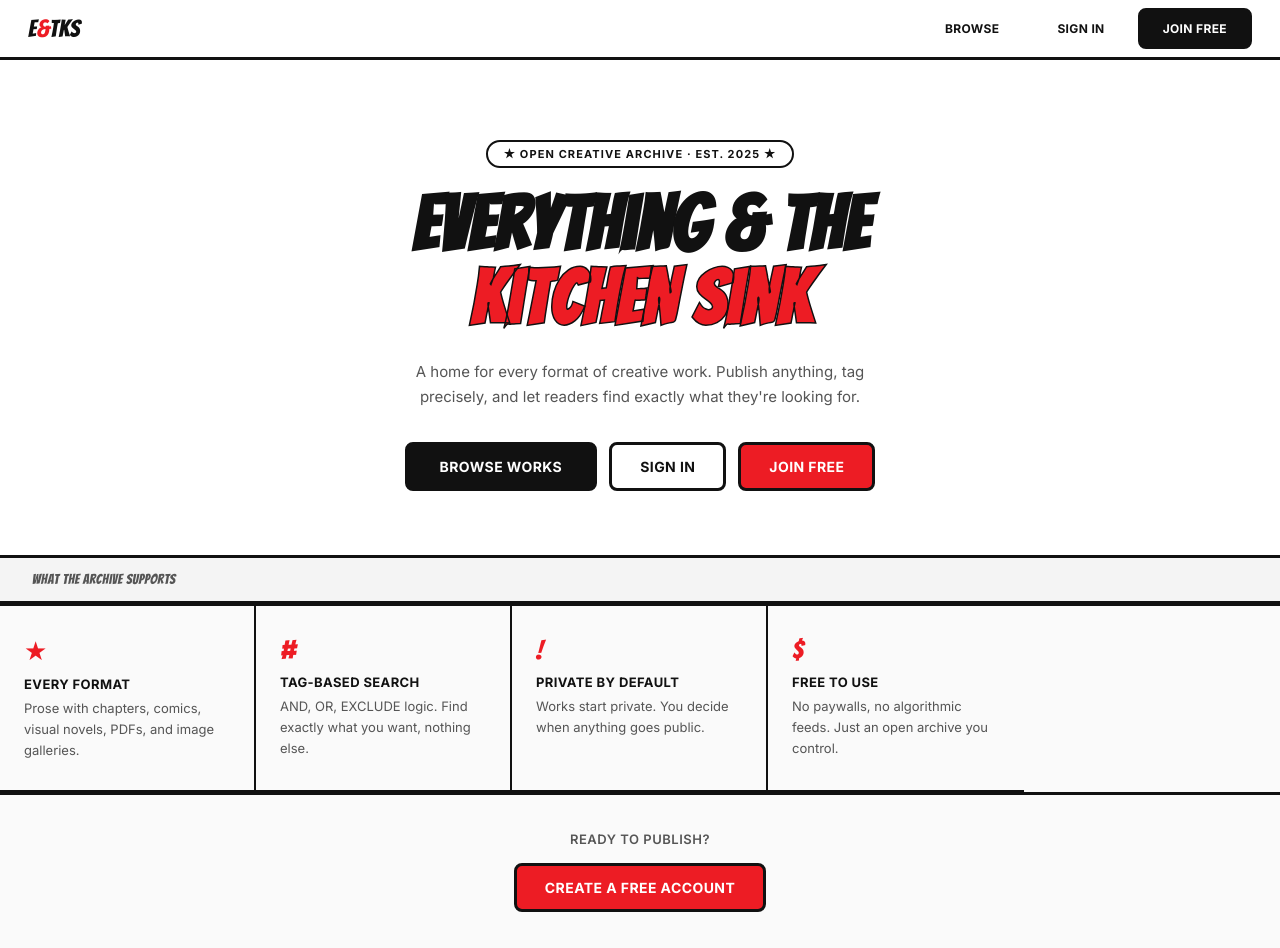
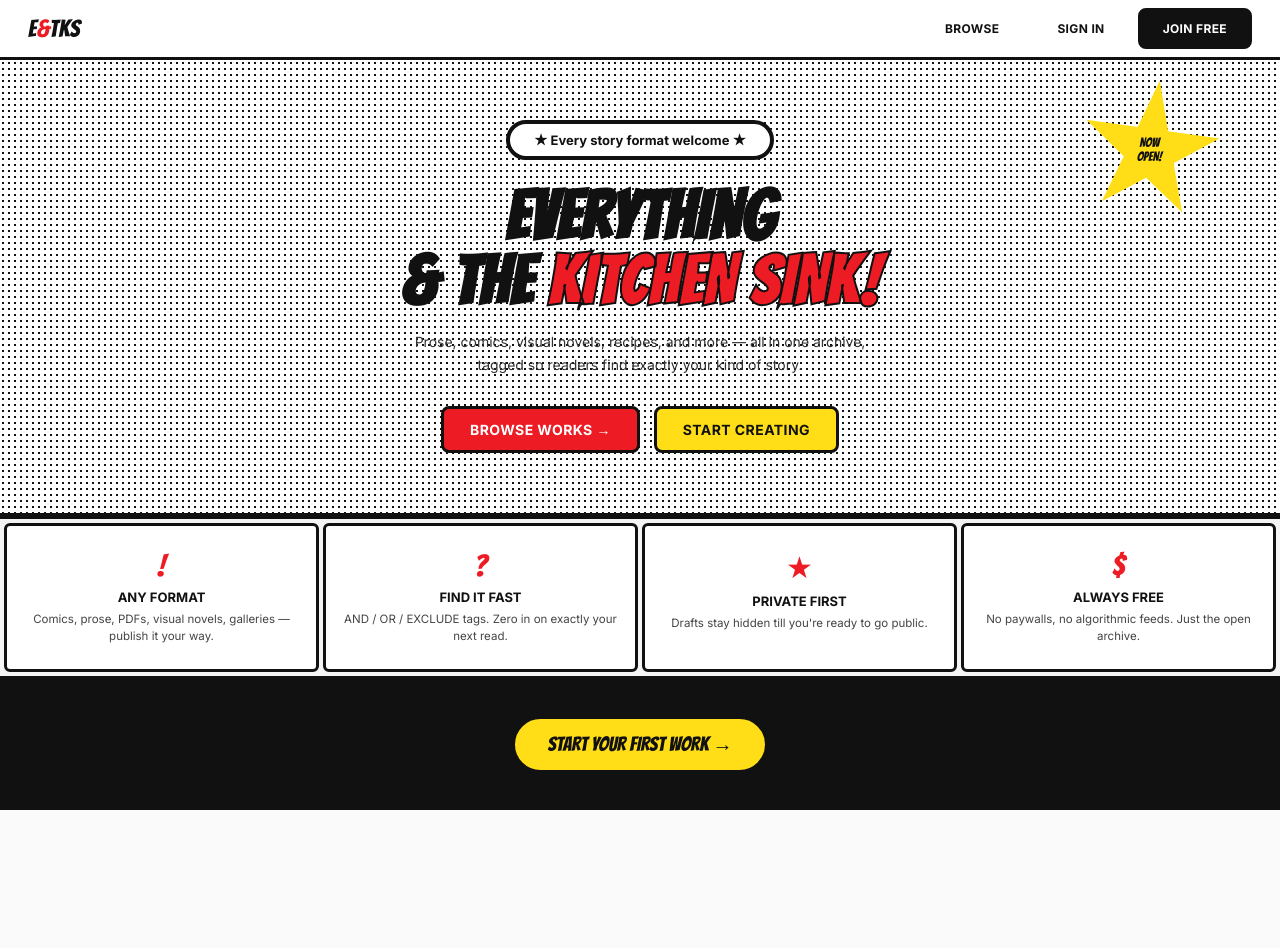
Before and after one commit to DanielleJTaylor/ETKS, a React (Vite) app: page / in a window 1280 px wide. After the commit the page ends 810 px from the top, so only its background shows below. Built offline with nearby package versions, Linux system fonts and the light colour scheme.

Commit message:
Landing page matches comic-ink mockup

```diff
--- a/src/pages/Landing.jsx
+++ b/src/pages/Landing.jsx
@@ -2,50 +2,133 @@ import { Link } from "react-router-dom";
 import { useAuth } from "../lib/AuthContext";
 
 const FEATURES = [
-  { icon: "★", title: "Every Format",       desc: "Prose with chapters, comics, visual novels, PDFs, and image galleries." },
-  { icon: "#", title: "Tag-Based Search",   desc: "AND, OR, EXCLUDE logic. Find exactly what you want, nothing else." },
-  { icon: "!", title: "Private by Default", desc: "Works start private. You decide when anything goes public." },
-  { icon: "$", title: "Free to Use",        desc: "No paywalls, no algorithmic feeds. Just an open archive you control." },
+  { icon: "!", title: "Any Format",       desc: "Comics, prose, PDFs, visual novels, galleries — publish it your way." },
+  { icon: "?", title: "Find It Fast",     desc: "AND / OR / EXCLUDE tags. Zero in on exactly your next read." },
+  { icon: "★", title: "Private First",    desc: "Drafts stay hidden till you're ready to go public." },
+  { icon: "$", title: "Always Free",      desc: "No paywalls, no algorithmic feeds. Just the open archive." },
 ];
+
+const heroStyle = {
+  position: "relative",
+  padding: "60px 28px",
+  textAlign: "center",
+  overflow: "hidden",
+  borderBottom: "var(--border)",
+  backgroundImage: "radial-gradient(#111 0.8px, transparent 0.8px)",
+  backgroundSize: "6px 6px",
+  backgroundColor: "#fff",
+};
+
+const burstStyle = {
+  position: "absolute",
+  top: 20,
+  right: 60,
+  width: 140,
+  height: 140,
+  background: "#ffde17",
+  clipPath: "polygon(50% 0%,61% 35%,98% 35%,68% 57%,79% 91%,50% 70%,21% 91%,32% 57%,2% 35%,39% 35%)",
+  display: "flex",
+  alignItems: "center",
+  justifyContent: "center",
+  transform: "rotate(8deg)",
+};
+
+const speechStyle = {
+  display: "inline-block",
+  background: "#fff",
+  border: "4px solid #111",
+  borderRadius: 30,
+  padding: "8px 24px",
+  fontWeight: 700,
+  fontSize: 13,
+  marginBottom: 24,
+};
+
+const titleStyle = {
+  fontFamily: "var(--font-serif)",
+  fontSize: "clamp(42px, 7vw, 68px)",
+  lineHeight: 0.95,
+  letterSpacing: 1,
+  marginBottom: 18,
+};
+
+const popStyle = {
+  color: "#ed1c24",
+  WebkitTextStroke: "2px #111",
+};
 
 export default function Landing() {
   const { session } = useAuth();
 
   return (
     <div>
-      <div className="landing-hero">
-        <div className="hero-eyebrow">★ Open Creative Archive · Est. 2025 ★</div>
-        <h1 className="hero-title">Everything &amp; The<br /><em>Kitchen Sink</em></h1>
-        <p className="hero-sub">
-          A home for every format of creative work. Publish anything, tag precisely,
-          and let readers find exactly what they're looking for.
+      {/* Hero */}
+      <div style={heroStyle}>
+        <div style={burstStyle}>
+          <span style={{ fontFamily: "var(--font-serif)", fontSize: 13, transform: "rotate(-8deg)", textAlign: "center", lineHeight: 1.1 }}>
+            NOW<br />OPEN!
+          </span>
+        </div>
+
+        <div style={speechStyle}>★ Every story format welcome ★</div>
+
+        <h1 style={titleStyle}>
+          EVERYTHING<br />
+          &amp; THE <span style={popStyle}>KITCHEN SINK!</span>
+        </h1>
+
+        <p style={{ maxWidth: 480, margin: "0 auto 30px", fontSize: 14, lineHeight: 1.6, color: "#333" }}>
+          Prose, comics, visual novels, recipes, and more — all in one archive,
+          tagged so readers find exactly your kind of story.
         </p>
-        <div className="hero-actions">
-          <Link to="/browse" className="btn btn-primary" style={{ padding: "13px 32px", fontSize: 14 }}>Browse Works</Link>
+
+        <div style={{ display: "flex", gap: 14, justifyContent: "center", flexWrap: "wrap" }}>
+          <Link to="/browse" className="btn btn-red" style={{ fontSize: 14, padding: "12px 26px" }}>
+            Browse Works →
+          </Link>
           {session ? (
-            <Link to="/dashboard" className="btn" style={{ padding: "13px 28px", fontSize: 14 }}>My Works</Link>
+            <Link to="/dashboard" className="btn" style={{ fontSize: 14, padding: "12px 26px", background: "#ffde17", borderColor: "#111" }}>
+              My Works
+            </Link>
           ) : (
-            <>
-              <Link to="/login" className="btn" style={{ padding: "13px 28px", fontSize: 14 }}>Sign In</Link>
-              <Link to="/signup" className="btn btn-red" style={{ padding: "13px 28px", fontSize: 14 }}>Join Free</Link>
-            </>
+            <Link to="/signup" className="btn" style={{ fontSize: 14, padding: "12px 26px", background: "#ffde17", borderColor: "#111" }}>
+              Start Creating
+            </Link>
           )}
         </div>
       </div>
-      <div className="section-label">What the archive supports</div>
-      <div className="features-grid">
+
+      {/* Feature panels */}
+      <div style={{ display: "grid", gridTemplateColumns: "repeat(4, 1fr)", gap: 4, borderTop: "var(--border)", padding: 4, background: "#f4f4f4" }}>
         {FEATURES.map(f => (
-          <div className="feature-card" key={f.title}>
-            <div className="feature-icon">{f.icon}</div>
-            <div className="feature-title">{f.title}</div>
-            <div className="feature-desc">{f.desc}</div>
+          <div key={f.title} style={{ border: "3px solid #111", padding: "24px 18px", textAlign: "center", borderRadius: 6, background: "#fff" }}>
+            <div style={{ fontFamily: "var(--font-serif)", fontSize: 30, color: "#ed1c24", marginBottom: 8 }}>{f.icon}</div>
+            <div style={{ fontSize: 13, fontWeight: 700, textTransform: "uppercase", marginBottom: 6 }}>{f.title}</div>
+            <div style={{ fontSize: 11.5, lineHeight: 1.5, color: "#444" }}>{f.desc}</div>
           </div>
         ))}
       </div>
+
+      {/* CTA strip */}
       {!session && (
-        <div style={{ borderTop: "var(--border)", padding: "36px 32px", textAlign: "center" }}>
-          <p style={{ fontSize: 13, color: "var(--gray-600)", marginBottom: 16, fontWeight: 600, textTransform: "uppercase", letterSpacing: "0.04em" }}>Ready to publish?</p>
-          <Link to="/signup" className="btn btn-red" style={{ padding: "13px 28px", fontSize: 14 }}>Create a Free Account</Link>
+        <div style={{ textAlign: "center", padding: 36, borderTop: "var(--border)", background: "#111" }}>
+          <Link
+            to="/signup"
+            style={{
+              display: "inline-block",
+              background: "#ffde17",
+              border: "4px solid #111",
+              borderRadius: 30,
+              padding: "14px 32px",
+              fontFamily: "var(--font-serif)",
+              fontSize: 20,
+              color: "#111",
+              textDecoration: "none",
+              cursor: "pointer",
+            }}
+          >
+            START YOUR FIRST WORK →
+          </Link>
         </div>
       )}
     </div>
```
